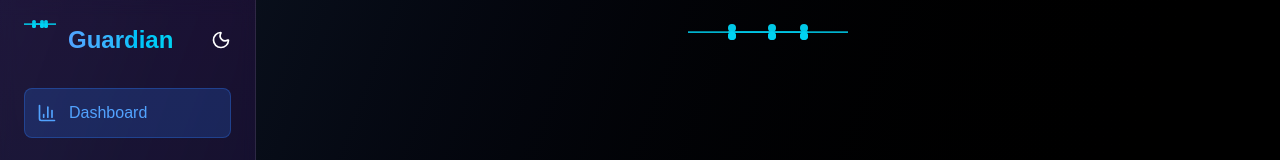
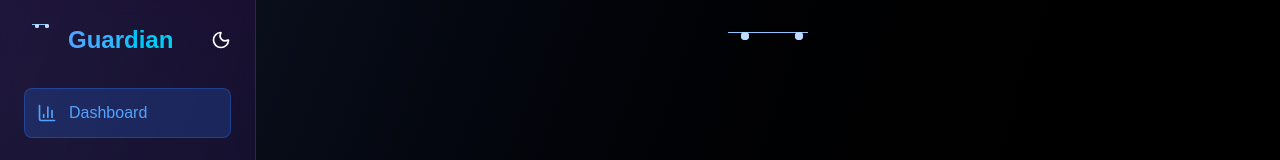
Before and after one commit to mercbankz/guardian, a Next.js app: page / in a window 1280 px wide. Shown: the top 160 px of the page. Built offline with nearby package versions, Linux system fonts and the light colour scheme.

Commit message:
Fix logo to exact flat 2D grid pattern and remove pricing button duplication

```diff
--- a/app/page.tsx
+++ b/app/page.tsx
@@ -38,46 +38,28 @@ export default function Home() {
         <div className="p-6">
           {/* Logo with animation */}
           <div className="flex items-center gap-3 mb-8">
-            {/* Exact 3D Global Network Sphere Logo */}
+            {/* Exact Global Network Logo - Flat 2D Grid Pattern */}
             <div className="w-8 h-8 relative">
               <div className="absolute inset-0">
                 <div className="w-full h-full relative">
-                  {/* Main Sphere Structure */}
-                  <div className="absolute inset-0 rounded-full relative">
-                    {/* Geodesic Network Lines */}
+                  {/* Dark Blue Circle Background */}
+                  <div className="absolute inset-0 rounded-full bg-blue-900 relative">
+                    {/* Light Blue Grid Lines */}
                     <div className="absolute inset-0">
-                      {/* Horizontal Lines */}
-                      <div className="absolute top-1/4 left-0 right-0 h-px bg-cyan-400/60"></div>
-                      <div className="absolute top-1/2 left-0 right-0 h-px bg-cyan-400/60"></div>
-                      <div className="absolute bottom-1/4 left-0 right-0 h-px bg-cyan-400/60"></div>
+                      {/* Horizontal Grid Lines */}
+                      <div className="absolute top-1/3 left-1/4 right-1/4 h-px bg-blue-300"></div>
+                      <div className="absolute top-2/3 left-1/4 right-1/4 h-px bg-blue-300"></div>
 
-                      {/* Vertical Lines */}
-                      <div className="absolute left-1/4 top-0 bottom-0 w-px bg-cyan-400/60"></div>
-                      <div className="absolute left-1/2 top-0 bottom-0 w-px bg-cyan-400/60"></div>
-                      <div className="absolute right-1/4 top-0 bottom-0 w-px bg-cyan-400/60"></div>
+                      {/* Vertical Grid Lines */}
+                      <div className="absolute left-1/3 top-1/4 bottom-1/4 w-px bg-blue-300"></div>
+                      <div className="absolute left-2/3 top-1/4 bottom-1/4 w-px bg-blue-300"></div>
 
-                      {/* Diagonal Lines */}
-                      <div className="absolute top-0 left-0 w-full h-full">
-                        <div className="absolute top-1/4 left-1/4 w-1/2 h-1/2 border-l border-t border-cyan-400/40 rounded-tl-full"></div>
-                        <div className="absolute top-1/4 right-1/4 w-1/2 h-1/2 border-r border-t border-cyan-400/40 rounded-tr-full"></div>
-                        <div className="absolute bottom-1/4 left-1/4 w-1/2 h-1/2 border-l border-b border-cyan-400/40 rounded-bl-full"></div>
-                        <div className="absolute bottom-1/4 right-1/4 w-1/2 h-1/2 border-r border-b border-cyan-400/40 rounded-br-full"></div>
-                      </div>
+                      {/* Network Nodes at Intersections */}
+                      <div className="absolute top-1/3 left-1/3 w-1 h-1 bg-blue-200 rounded-full"></div>
+                      <div className="absolute top-1/3 left-2/3 w-1 h-1 bg-blue-200 rounded-full"></div>
+                      <div className="absolute top-2/3 left-1/3 w-1 h-1 bg-blue-200 rounded-full"></div>
+                      <div className="absolute top-2/3 left-2/3 w-1 h-1 bg-blue-200 rounded-full"></div>
                     </div>
-
-                    {/* Network Nodes */}
-                    <div className="absolute top-1/4 left-1/4 w-1 h-1 bg-cyan-400 rounded-full animate-pulse"></div>
-                    <div className="absolute top-1/4 left-1/2 w-1 h-1 bg-cyan-400 rounded-full animate-pulse"></div>
-                    <div className="absolute top-1/4 right-1/4 w-1 h-1 bg-cyan-400 rounded-full animate-pulse"></div>
-                    <div className="absolute top-1/2 left-1/4 w-1 h-1 bg-cyan-400 rounded-full animate-pulse"></div>
-                    <div className="absolute top-1/2 left-1/2 w-1 h-1 bg-cyan-400 rounded-full animate-pulse"></div>
-                    <div className="absolute top-1/2 right-1/4 w-1 h-1 bg-cyan-400 rounded-full animate-pulse"></div>
-                    <div className="absolute bottom-1/4 left-1/4 w-1 h-1 bg-cyan-400 rounded-full animate-pulse"></div>
-                    <div className="absolute bottom-1/4 left-1/2 w-1 h-1 bg-cyan-400 rounded-full animate-pulse"></div>
-                    <div className="absolute bottom-1/4 right-1/4 w-1 h-1 bg-cyan-400 rounded-full animate-pulse"></div>
-
-                    {/* Outer Glow */}
-                    <div className="absolute inset-0 rounded-full bg-gradient-to-r from-cyan-400/20 to-blue-400/20 blur-sm"></div>
                   </div>
                 </div>
               </div>
@@ -123,48 +105,30 @@ export default function Home() {
         {/* Hero Section */}
         <div className="max-w-6xl mx-auto">
           <div className="text-center mb-16">
-            {/* Exact 3D Global Network Sphere Logo */}
+            {/* Exact Global Network Logo - Flat 2D Grid Pattern */}
             <div className="flex justify-center mb-8">
               <div className="relative">
                 <div className="w-40 h-40 relative">
                   <div className="absolute inset-0">
                     <div className="w-full h-full relative">
-                      {/* Main Sphere Structure */}
-                      <div className="absolute inset-0 rounded-full relative">
-                        {/* Geodesic Network Lines */}
+                      {/* Dark Blue Circle Background */}
+                      <div className="absolute inset-0 rounded-full bg-blue-900 relative">
+                        {/* Light Blue Grid Lines */}
                         <div className="absolute inset-0">
-                          {/* Horizontal Lines */}
-                          <div className="absolute top-1/4 left-0 right-0 h-px bg-cyan-400/60"></div>
-                          <div className="absolute top-1/2 left-0 right-0 h-px bg-cyan-400/60"></div>
-                          <div className="absolute bottom-1/4 left-0 right-0 h-px bg-cyan-400/60"></div>
+                          {/* Horizontal Grid Lines */}
+                          <div className="absolute top-1/3 left-1/4 right-1/4 h-px bg-blue-300"></div>
+                          <div className="absolute top-2/3 left-1/4 right-1/4 h-px bg-blue-300"></div>
 
-                          {/* Vertical Lines */}
-                          <div className="absolute left-1/4 top-0 bottom-0 w-px bg-cyan-400/60"></div>
-                          <div className="absolute left-1/2 top-0 bottom-0 w-px bg-cyan-400/60"></div>
-                          <div className="absolute right-1/4 top-0 bottom-0 w-px bg-cyan-400/60"></div>
+                          {/* Vertical Grid Lines */}
+                          <div className="absolute left-1/3 top-1/4 bottom-1/4 w-px bg-blue-300"></div>
+                          <div className="absolute left-2/3 top-1/4 bottom-1/4 w-px bg-blue-300"></div>
 
-                          {/* Diagonal Lines */}
-                          <div className="absolute top-0 left-0 w-full h-full">
-                            <div className="absolute top-1/4 left-1/4 w-1/2 h-1/2 border-l border-t border-cyan-400/40 rounded-tl-full"></div>
-                            <div className="absolute top-1/4 right-1/4 w-1/2 h-1/2 border-r border-t border-cyan-400/40 rounded-tr-full"></div>
-                            <div className="absolute bottom-1/4 left-1/4 w-1/2 h-1/2 border-l border-b border-cyan-400/40 rounded-bl-full"></div>
-                            <div className="absolute bottom-1/4 right-1/4 w-1/2 h-1/2 border-r border-b border-cyan-400/40 rounded-br-full"></div>
-                          </div>
+                          {/* Network Nodes at Intersections */}
+                          <div className="absolute top-1/3 left-1/3 w-2 h-2 bg-blue-200 rounded-full"></div>
+                          <div className="absolute top-1/3 left-2/3 w-2 h-2 bg-blue-200 rounded-full"></div>
+                          <div className="absolute top-2/3 left-1/3 w-2 h-2 bg-blue-200 rounded-full"></div>
+                          <div className="absolute top-2/3 left-2/3 w-2 h-2 bg-blue-200 rounded-full"></div>
                         </div>
-
-                        {/* Network Nodes */}
-                        <div className="absolute top-1/4 left-1/4 w-2 h-2 bg-cyan-400 rounded-full animate-pulse"></div>
-                        <div className="absolute top-1/4 left-1/2 w-2 h-2 bg-cyan-400 rounded-full animate-pulse"></div>
-                        <div className="absolute top-1/4 right-1/4 w-2 h-2 bg-cyan-400 rounded-full animate-pulse"></div>
-                        <div className="absolute top-1/2 left-1/4 w-2 h-2 bg-cyan-400 rounded-full animate-pulse"></div>
-                        <div className="absolute top-1/2 left-1/2 w-2 h-2 bg-cyan-400 rounded-full animate-pulse"></div>
-                        <div className="absolute top-1/2 right-1/4 w-2 h-2 bg-cyan-400 rounded-full animate-pulse"></div>
-                        <div className="absolute bottom-1/4 left-1/4 w-2 h-2 bg-cyan-400 rounded-full animate-pulse"></div>
-                        <div className="absolute bottom-1/4 left-1/2 w-2 h-2 bg-cyan-400 rounded-full animate-pulse"></div>
-                        <div className="absolute bottom-1/4 right-1/4 w-2 h-2 bg-cyan-400 rounded-full animate-pulse"></div>
-
-                        {/* Outer Glow */}
-                        <div className="absolute inset-0 rounded-full bg-gradient-to-r from-cyan-400/20 to-blue-400/20 blur-sm"></div>
                       </div>
                     </div>
                   </div>
```
Also changed, not shown: app/pricing/page.tsx (+15 -33 lines), app/signup/page.tsx (+15 -33 lines).
